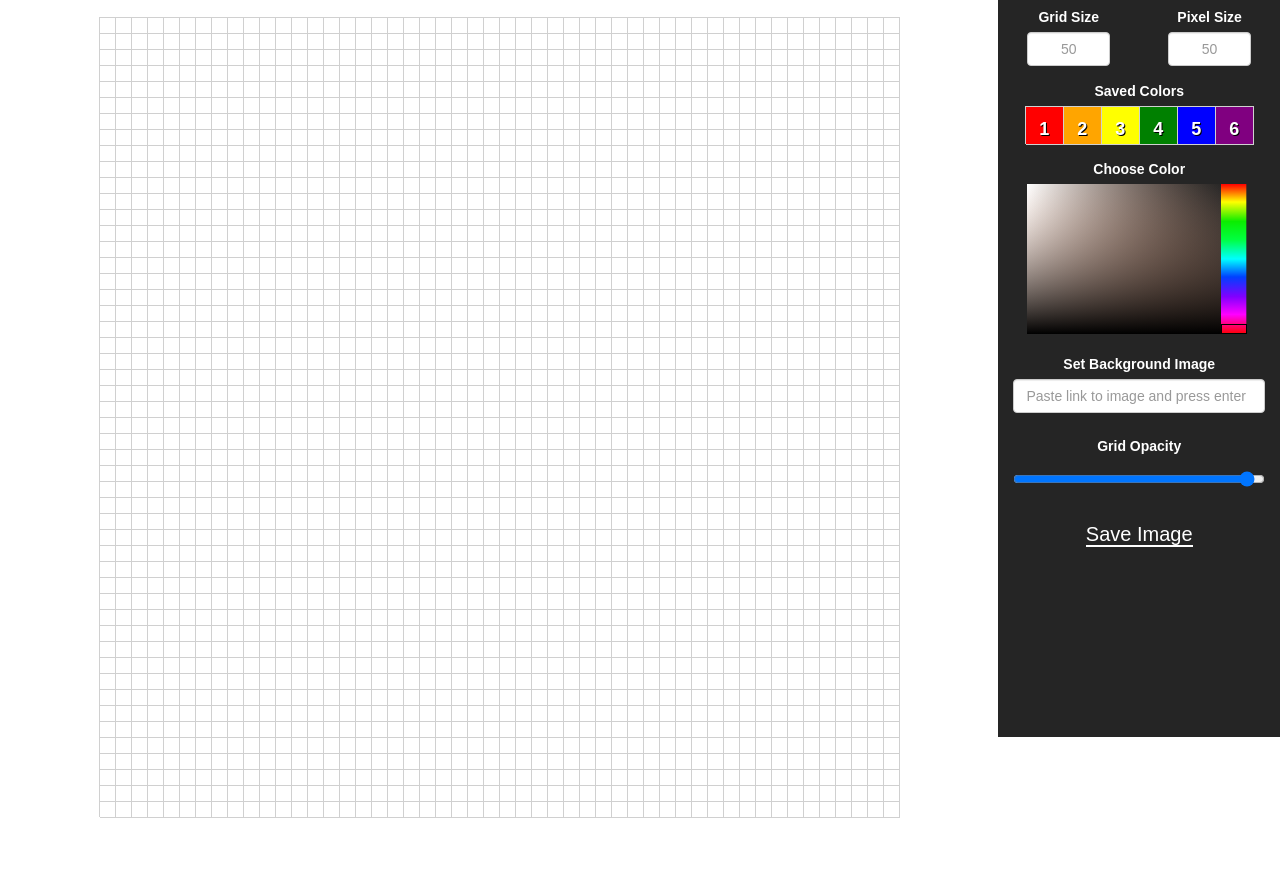
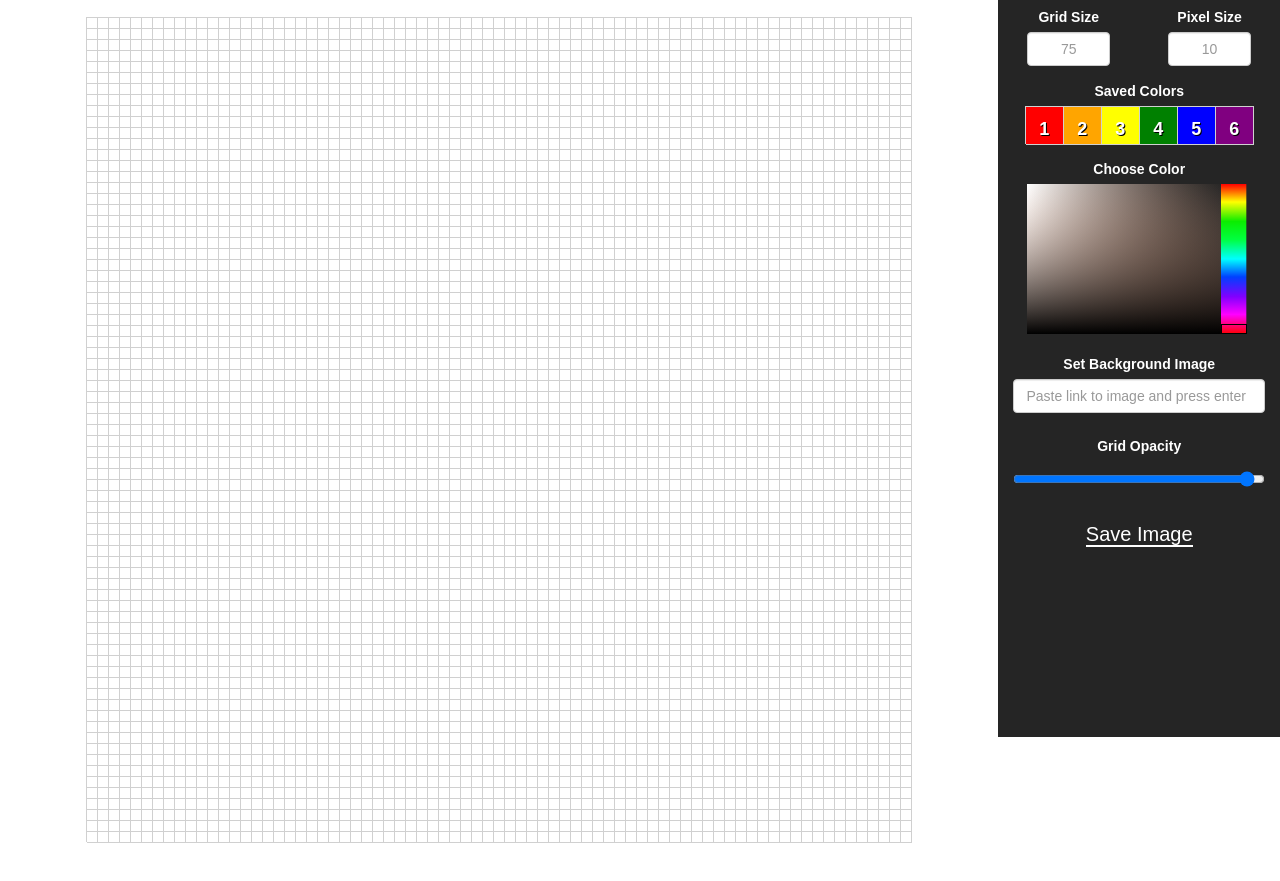
Before and after one commit to alittlebitweird/pixelpainter, a plain HTML site: page index.html in a window 1280 px wide. Shown: the part 63-944 px from the top of the page. Drawn offline with nearby package versions, Linux system fonts and the light colour scheme.

Commit message:
update standard pix/grid size

```diff
--- a/index.html
+++ b/index.html
@@ -14,12 +14,12 @@
       <!-- Grid Size   -->
       <div class="form-group grid-options col-xs-6">
         <label for="gridSize">Grid Size</label>
-        <input type="text" class="form-control" id="grid-size" name="grid-size" placeholder="50">
+        <input type="text" class="form-control" id="grid-size" name="grid-size" placeholder="75">
       </div>
       <!-- Pixel Size   -->
       <div class="form-group grid-options col-xs-6">
         <label for="pixelSize">Pixel Size</label>
-        <input type="text" class="form-control" id="pixel-size" name="pixel-size" placeholder="50">
+        <input type="text" class="form-control" id="pixel-size" name="pixel-size" placeholder="10">
       </div>
         <!-- Swatches   -->
       <div class="form-group col-xs-12">
--- a/index.js
+++ b/index.js
@@ -13,8 +13,8 @@ var chooseWord = function(){
 };
 
 // Vars
-var gridSize = 50;
-var pixelSize = 15;
+var gridSize = 75;
+var pixelSize = 10;
 // Build Grid
 var buildGrid = function(gridSize) {
   // Build container
```
Also changed, not shown: 1 other file.
